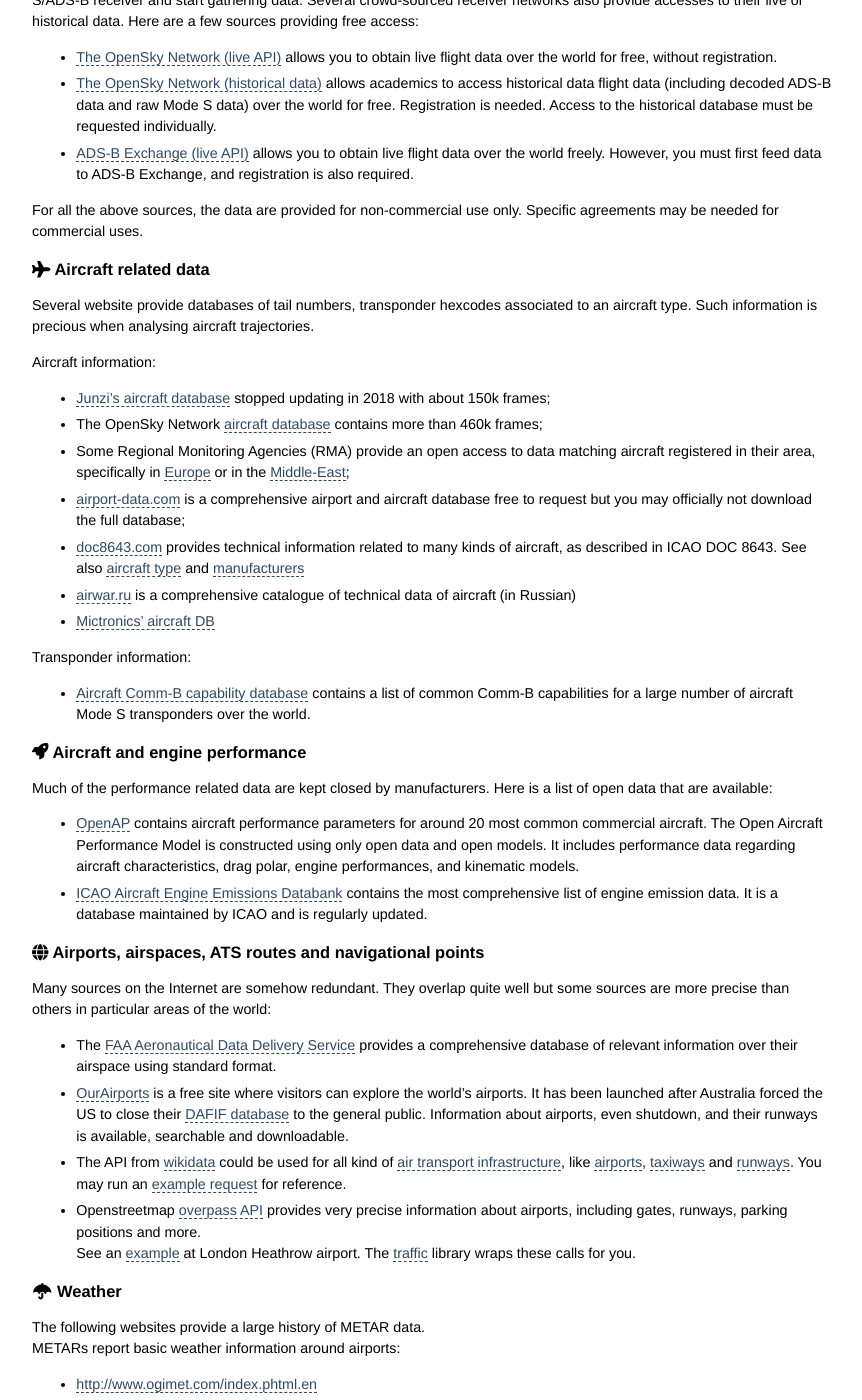
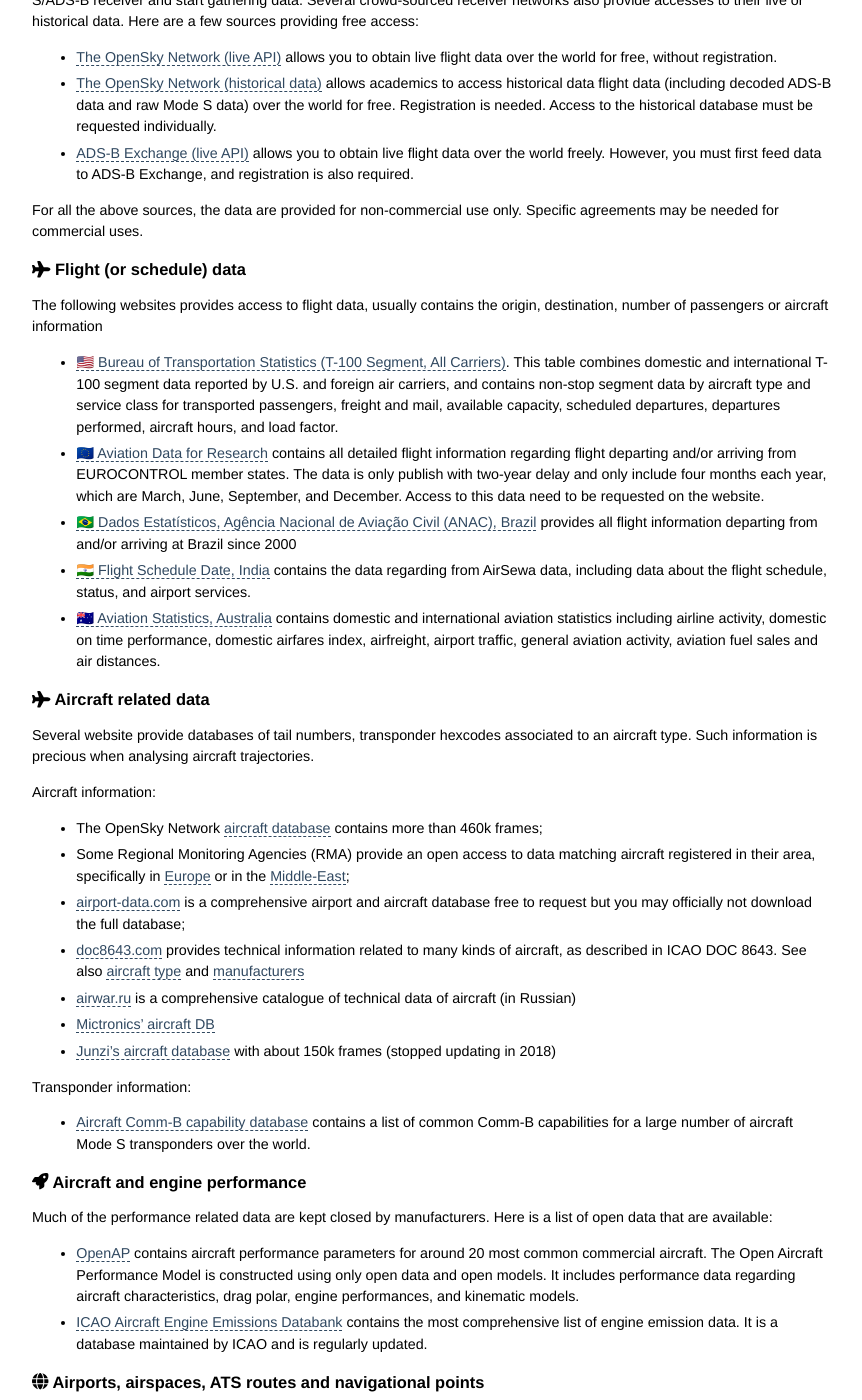
Before and after one commit to open-aviation/atmdata, a Jekyll site: the page built from _pages/data_sources.md, in a window 1280 px wide and 1400 px high, scrolled down 317 px. Shown: the whole window, without its empty margins (208-1070 px from the left). Built offline with Jekyll 4.4.1, drawn with Linux system fonts in a browser that asks for light colours.

Commit message:
add new data source on flight or schedule

```diff
--- a/_pages/data_sources.md
+++ b/_pages/data_sources.md
@@ -5,6 +5,8 @@ permalink: /sources/
 ---
 
 This page presents various sources of open data that are currently available for aviation research. Our preference goes for data that is fully open. Some providers make data freely available, some ask for registration and may impose limits. We try to cover the license issue as much as we can. However, it is your responsibility to check the licensing terms carefully around the provided data before using it.
+
+
 
 ## <i class="fas fa-satellite-dish"></i> Surveillance data, ADS-B, Mode S
 
@@ -16,19 +18,31 @@ Currently, the most easily accessible open flight data is undoubtedly ADS-B data
 
 For all the above sources, the data are provided for non-commercial use only. Specific agreements may be needed for commercial uses.
 
+## <i class="fas fa-plane"></i> Flight (or schedule) data
+
+The following websites provides access to flight data, usually contains the origin, destination, number of passengers or aircraft information
+
+- [🇺🇸 Bureau of Transportation Statistics (T-100 Segment, All Carriers)](https://www.transtats.bts.gov/Fields.asp?gnoyr_VQ=FMG). This table combines domestic and international T-100 segment data reported by U.S. and foreign air carriers, and contains non-stop segment data by aircraft type and service class for transported passengers, freight and mail, available capacity, scheduled departures, departures performed, aircraft hours, and load factor.
+- [🇪🇺 Aviation Data for Research](https://www.eurocontrol.int/dashboard/rnd-data-archive) contains all detailed flight information regarding flight departing and/or arriving from EUROCONTROL member states. The data is only publish with two-year delay and only include four months each year, which are March, June, September, and December. Access to this data need to be requested on the website.
+- [🇧🇷 Dados Estatísticos, Agência Nacional de Aviação Civil (ANAC), Brazil](https://www.gov.br/anac/pt-br/assuntos/dados-e-estatisticas/dados-estatisticos) provides all flight information departing from and/or arriving at Brazil since 2000
+- [🇮🇳 Flight Schedule Date, India](https://data.gov.in/resource/flight-schedule) contains the data regarding from AirSewa data, including data about the flight schedule, status, and airport services.
+- [🇦🇺 Aviation Statistics, Australia](https://www.bitre.gov.au/statistics/aviation) contains domestic and international aviation statistics including airline activity, domestic on time performance, domestic airfares index, airfreight, airport traffic, general aviation activity, aviation fuel sales and air distances.
+
+
 ## <i class="fas fa-plane"></i> Aircraft related data
 
 Several website provide databases of tail numbers, transponder hexcodes associated to an aircraft type. Such information is precious when analysing aircraft trajectories.
 
 Aircraft information:
 
-- [Junzi's aircraft database](https://junzis.com/adb/) stopped updating in 2018 with about 150k frames;
 - The OpenSky Network [aircraft database](https://opensky-network.org/aircraft-database) contains more than 460k frames;
 - Some Regional Monitoring Agencies (RMA) provide an open access to data matching aircraft registered in their area, specifically in [Europe](https://www.eurocontrol.int/rmalive/operatorList.do) or in the [Middle-East](midrma.com/en/rvsm);
 - [airport-data.com](http://www.airport-data.com/api/doc.php) is a comprehensive airport and aircraft database free to request but you may officially not download the full database;
 - [doc8643.com](https://doc8643.com/) provides technical information related to many kinds of aircraft, as described in ICAO DOC 8643. See also [aircraft type](https://www.icao.int/publications/DOC8643/Pages/Search.aspx) and [manufacturers](https://www.icao.int/publications/DOC8643/Pages/Manufacturers.aspx)
 - [airwar.ru](http://airwar.ru/) is a comprehensive catalogue of technical data of aircraft (in Russian)
 - [Mictronics' aircraft DB](https://www.mictronics.de/aircraft-database/)
+- [Junzi's aircraft database](https://junzis.com/adb/) with about 150k frames (stopped updating in 2018)
+
 
 Transponder information:
 
```
